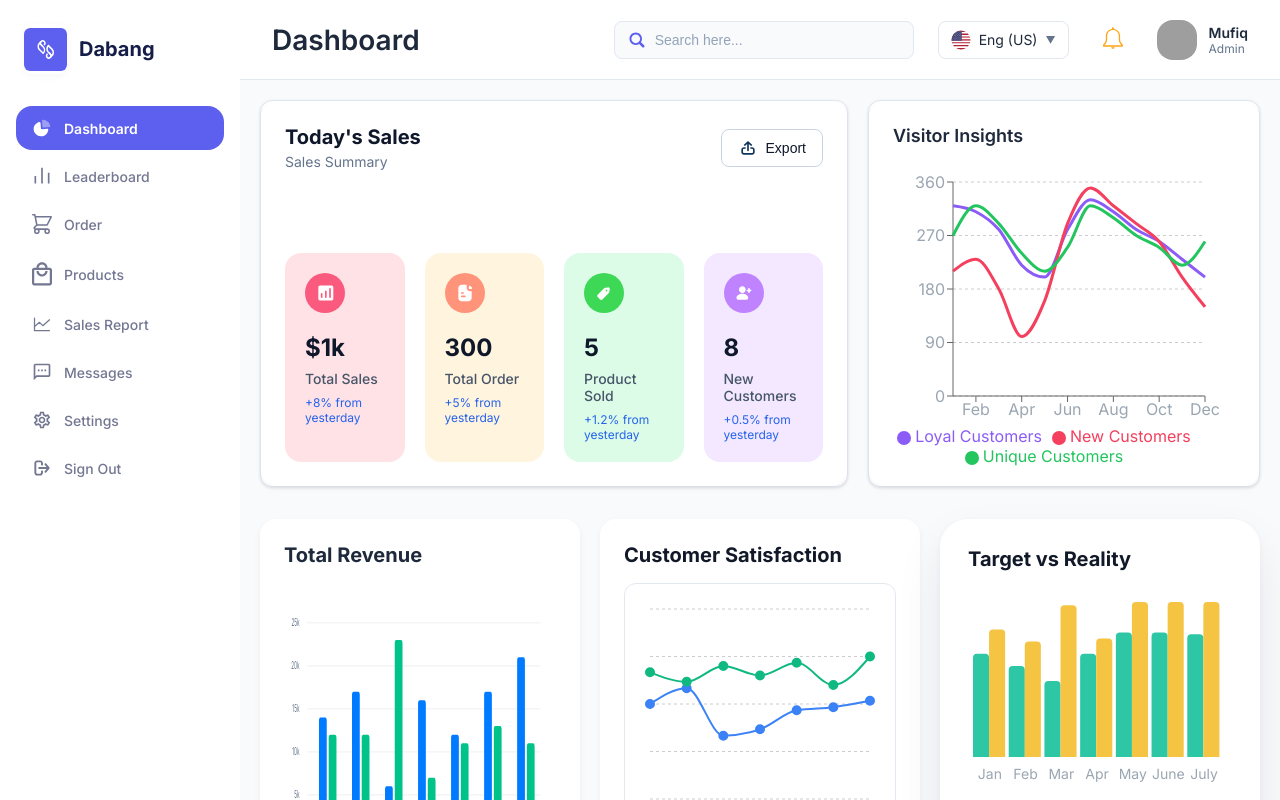
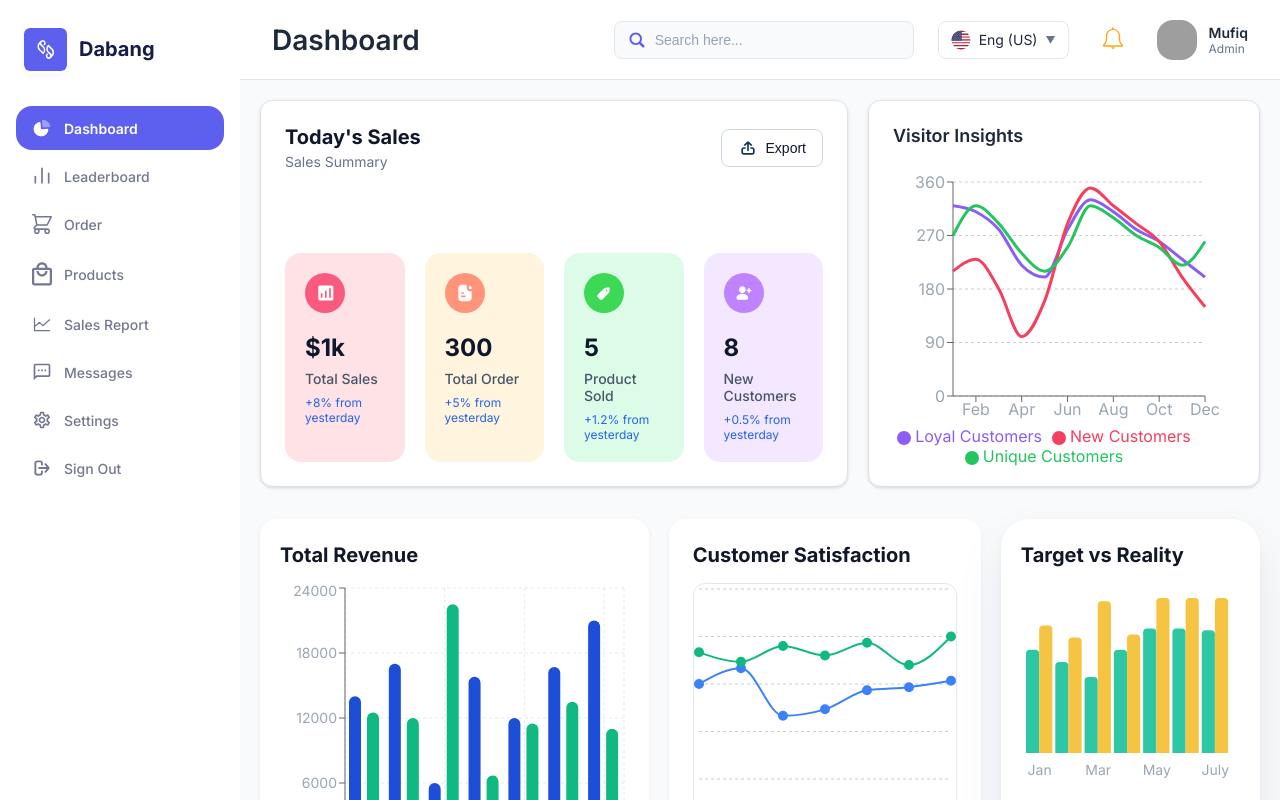
Before and after one commit to PiyushGhavghave/React-CRA-starter-template, a React (Create React App) app: page / in a window 1280 px wide. Built offline with nearby package versions, Linux system fonts and the light colour scheme; grey boxes are pictures that could not be loaded.

Commit message:
fixed: Total revenue component

```diff
--- a/src/components/CustomerSatisfaction.js
+++ b/src/components/CustomerSatisfaction.js
@@ -26,8 +26,8 @@ export default function CustomerSatisfaction() {
     <div className="customer-satisfaction">
       <h2>Customer Satisfaction</h2>
 
-      <div className="chart-container" style={{ boxShadow: "none" }}>
-        <ResponsiveContainer width="100%" height={200} >
+      <div className="chart-container" style={{ boxShadow: "none", padding: 0 }}>
+        <ResponsiveContainer width="100%" height={200}>
           <LineChart data={data} >
             <defs>
               <linearGradient id="colorLastMonth" x1="0" y1="0" x2="0" y2="1">
--- a/src/components/Dashboard.css
+++ b/src/components/Dashboard.css
@@ -40,7 +40,7 @@
 
 .chart-grid-three {
   display: grid;
-  grid-template-columns: 1fr 1fr 1fr;
+  grid-template-columns: 1.5fr 0.8fr 1fr;
   gap: 20px;
   align-items: stretch;
 }
--- a/src/components/TargetVsReality.css
+++ b/src/components/TargetVsReality.css
@@ -14,7 +14,7 @@
 .tvr {
   background: var(--tvr-bg);
   border-radius: 28px;
-  padding: 28px 28px 22px;
+  padding: 24px 20px 22px;
   box-shadow:
     0 2px 6px rgba(16, 24, 40, 0.04),
     0 24px 48px rgba(16, 24, 40, 0.08);
--- a/src/components/TotalRevenue.css
+++ b/src/components/TotalRevenue.css
@@ -1,54 +1,21 @@
-.total-revenue {
-  background: #fff;
+.total-revenue-card {
+  background: #ffffff;
   border-radius: 16px;
-  padding: 24px;
-  box-shadow: 0 4px 8px rgba(0,0,0,0.05);
+  box-shadow: 0 2px 6px rgba(0, 0, 0, 0.05);
+  padding: 24px 20px 22px;
   display: flex;
   flex-direction: column;
+  height: 100%;
 }
 
-.revenue-title {
+.total-revenue-title {
   font-size: 20px;
   font-weight: 700;
-  color: #1e293b;
-  margin-bottom: 20px;
+  color: #111827;
+  margin-bottom: 16px;
 }
 
-.revenue-chart {
-  flex: 1;
-  height: 280px;
-  margin-bottom: 20px;
-}
-
-.revenue-chart svg {
+.total-revenue-chart {
   width: 100%;
   height: 100%;
 }
-
-.revenue-legend {
-  display: flex;
-  justify-content: center;
-  gap: 32px;
-  font-size: 14px;
-  color: #475569;
-}
-
-.legend-item {
-  display: flex;
-  align-items: center;
-  gap: 8px;
-}
-
-.legend-dot {
-  width: 10px;
-  height: 10px;
-  border-radius: 50%;
-}
-
-.legend-dot.blue {
-  background-color: #007bff;
-}
-
-.legend-dot.green {
-  background-color: #00c389;
-}
--- a/src/components/TotalRevenue.js
+++ b/src/components/TotalRevenue.js
@@ -1,81 +1,48 @@
 import React from "react";
+import {
+  BarChart,
+  Bar,
+  XAxis,
+  YAxis,
+  CartesianGrid,
+  Tooltip,
+  Legend,
+  ResponsiveContainer,
+} from "recharts";
 import "./TotalRevenue.css";
 
-const days = ["Monday", "Tuesday", "Wednesday", "Thursday", "Friday", "Saturday", "Sunday"];
-const online = [14, 17, 6, 16, 12, 17, 21]; // in k
-const offline = [12, 12, 23, 7, 11, 13, 11]; // in k
-const maxValue = 25; // highest Y axis value (25k)
+const data = [
+  { name: "Monday", online: 14000, offline: 12500 },
+  { name: "Tuesday", online: 17000, offline: 12000 },
+  { name: "Wednesday", online: 6000, offline: 22500 },
+  { name: "Thursday", online: 15800, offline: 6700 },
+  { name: "Friday", online: 12000, offline: 11500 },
+  { name: "Saturday", online: 16700, offline: 13500 },
+  { name: "Sunday", online: 21000, offline: 11000 },
+];
 
 const TotalRevenue = () => {
   return (
-    <div className="total-revenue">
-      <h3 className="revenue-title">Total Revenue</h3>
-      <div className="revenue-chart">
-        <svg viewBox="0 0 700 320" preserveAspectRatio="none">
-          {/* Y-axis grid lines + labels */}
-          {[0, 5, 10, 15, 20, 25].map((val, i) => {
-            const y = 280 - (val / maxValue) * 240;
-            return (
-              <g key={i}>
-                <line x1="60" x2="660" y1={y} y2={y} stroke="#E5E7EB" strokeWidth="1" />
-                <text x="40" y={y + 4} fontSize="12" textAnchor="end" fill="#64748b">
-                  {val}k
-                </text>
-              </g>
-            );
-          })}
-
-          {/* Bars */}
-          {days.map((day, i) => {
-            const groupX = 90 + i * 85;
-            const onlineHeight = (online[i] / maxValue) * 240;
-            const offlineHeight = (offline[i] / maxValue) * 240;
-
-            return (
-              <g key={i}>
-                <rect
-                  x={groupX}
-                  y={280 - onlineHeight}
-                  width="20"
-                  height={onlineHeight}
-                  fill="#007BFF"
-                  rx="4"
-                />
-                <rect
-                  x={groupX + 25}
-                  y={280 - offlineHeight}
-                  width="20"
-                  height={offlineHeight}
-                  fill="#00C389"
-                  rx="4"
-                />
-
-                {/* X-axis labels */}
-                <text
-                  x={groupX + 12}
-                  y={300}
-                  fontSize="12"
-                  textAnchor="middle"
-                  fill="#334155"
-                >
-                  {day}
-                </text>
-              </g>
-            );
-          })}
-        </svg>
-      </div>
-
-      {/* Legend */}
-      <div className="revenue-legend">
-        <div className="legend-item">
-          <div className="legend-dot blue"></div>
-          <span>Online Sales</span>
-        </div>
-        <div className="legend-item">
-          <div className="legend-dot green"></div>
-          <span>Offline Sales</span>
-        </div>
+    <div className="total-revenue-card">
+      <h2 className="total-revenue-title">Total Revenue</h2>
+      <div className="total-revenue-chart">
+        <ResponsiveContainer width="100%" height={320}>
+          <BarChart data={data} barGap={6}>
+            <CartesianGrid strokeDasharray="3 3" stroke="#e5e7eb" />
+            <XAxis dataKey="name" tick={{ fill: "#6b7280", fontSize: 8 }} />
+            <YAxis tick={{ fill: "#6b7280", fontSize: 14 }} />
+            <Tooltip />
+            <Legend
+              verticalAlign="bottom"
+              iconType="circle"
+              formatter={(value) => (
+                <span style={{ color: "#374151", fontSize: 14 }}>{value}</span>
+              )}
+            />
+            <Bar dataKey="online" fill="#1D4ED8" radius={[6, 6, 0, 0]} name="Online Sales" />
+            <Bar dataKey="offline" fill="#10B981" radius={[6, 6, 0, 0]} name="Offline Sales" />
+          </BarChart>
+        </ResponsiveContainer>
       </div>
     </div>
   );
```
